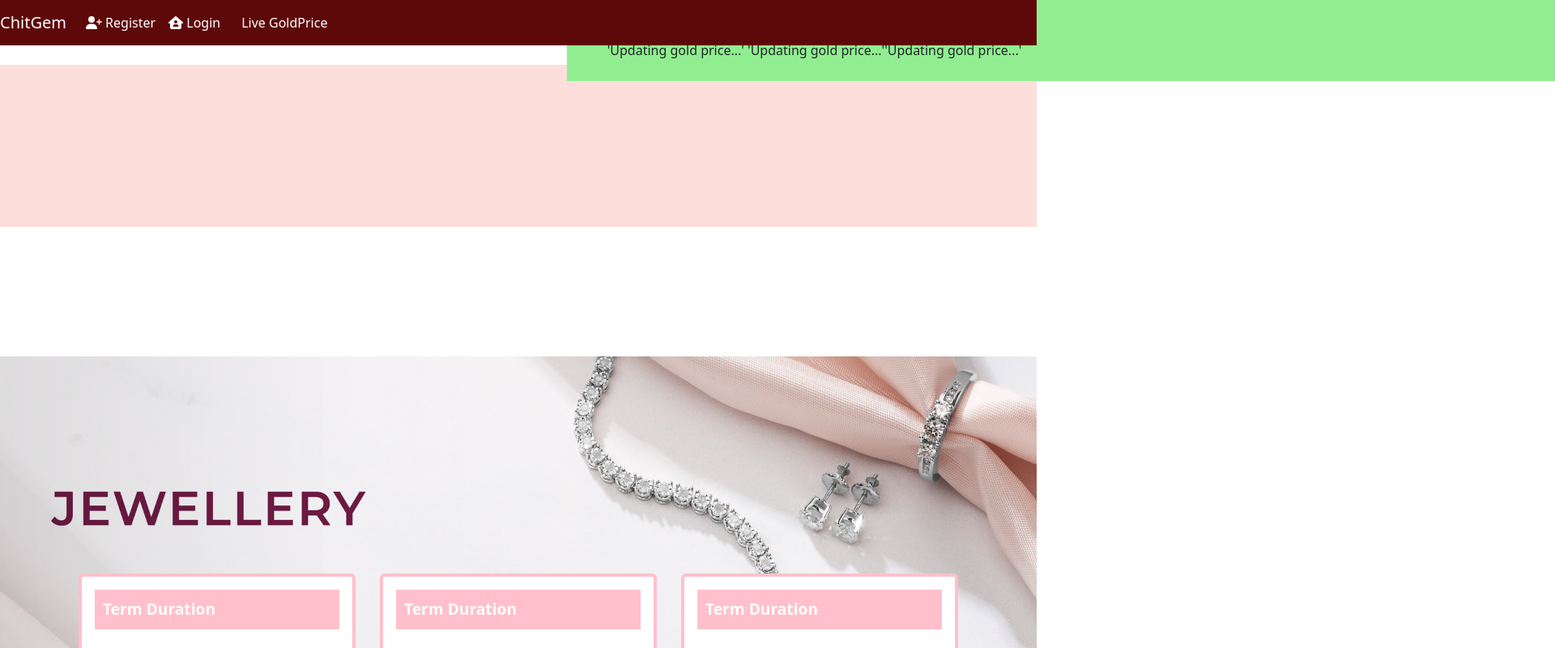
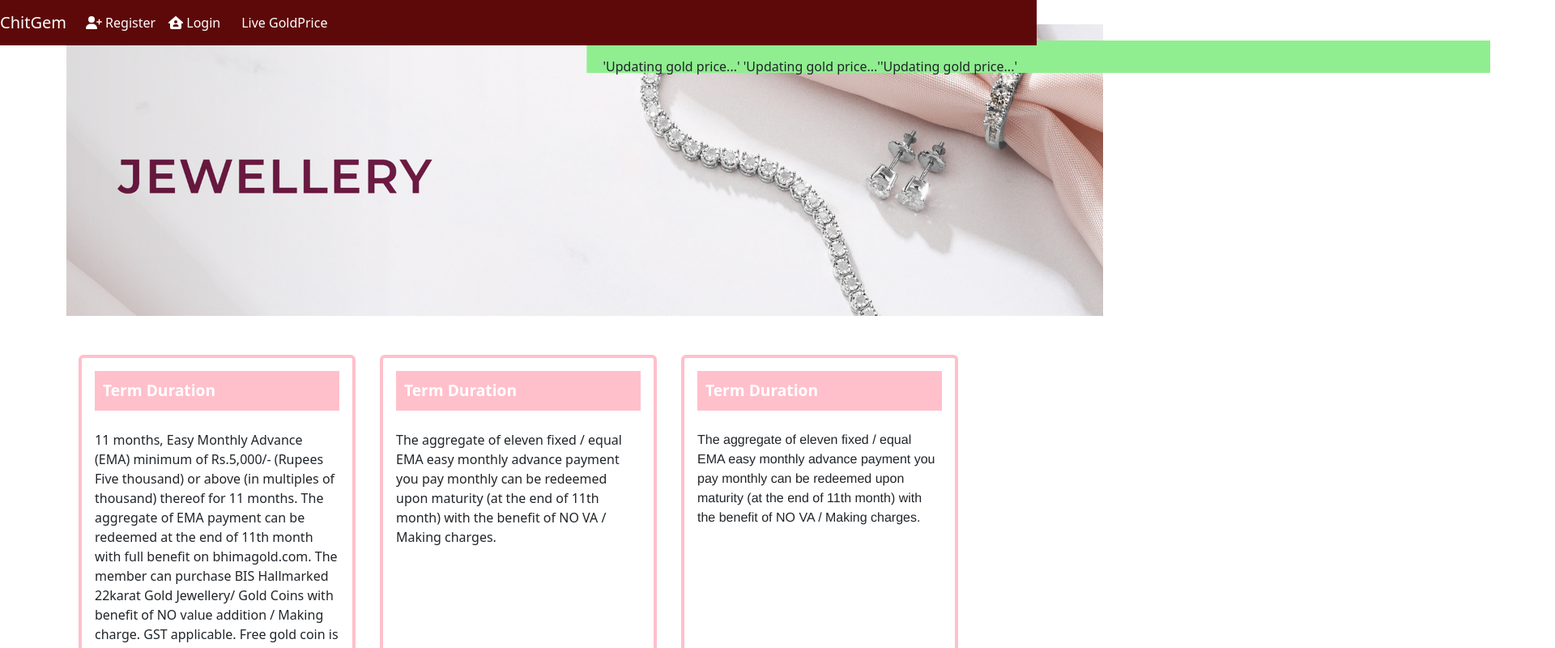
Before and after one commit to hemaswathi2002/ChitGem-app, a React (Create React App) app in the folder frontend/my-app/: page / in a window 1280 px wide. Shown: the top 800 px of the page at 81% size, 1920 px wide, since content can reach past the window. Built offline with nearby package versions, Linux system fonts and the light colour scheme; no server answers.

Commit message:
home  page

```diff
--- a/frontend/my-app/src/Components/header/header.js
+++ b/frontend/my-app/src/Components/header/header.js
@@ -98,5 +98,7 @@ export default function Header() {
                 </Nav>
             </Navbar.Collapse>
         </Navbar>
+
+
     );
 }
--- a/frontend/my-app/src/Components/usersControl/Home.js
+++ b/frontend/my-app/src/Components/usersControl/Home.js
@@ -1,27 +1,24 @@
 import React from "react";
-import { Card, CardBody, CardTitle, CardText } from 'reactstrap'; // Import Bootstrap card components
-import { useAuth } from "../../Context/AuthrorizeContext";
-import img from '../homeimg/Jewellery_Banner_AH_1920.jpg';
-import LiveGoldPriceDisplay from "./LiveGoldPriceDisplay";
+import { Card, CardBody, CardTitle, CardText,Container} from 'reactstrap'
+import { useAuth } from "../../Context/AuthrorizeContext"
+import img from '../homeimg/Jewellery_Banner_AH_1920.jpg'
+import LiveGoldPriceDisplay from "./LiveGoldPriceDisplay"
 import '../../index.css'
 export default function Home() {
-    const { user } = useAuth();
+    const { user } = useAuth()
 
     return (
         <>
-        <LiveGoldPriceDisplay/>
-
-        <div style={{ minHeight: "120vh", display: "flex", flexDirection: "column", alignItems: "center",paddingTop:"80px"  }}>
-             <div style={{ backgroundColor: "#FCDEDA", width: "100%", padding: "100px" }}>
+            <Container style={{ paddingTop: "50px" }}>
+                <LiveGoldPriceDisplay />
+            </Container>
+            <div>
+                {/* <Container style={{ display: "flex", justifyContent: "center", alignItems: "center", paddingTop: "370px" }}>
+                    <img src={img} alt="Jewellery Banner" className="banner-image" style={{ width: "100vw" }} />
+                </Container> */}
             </div>
-            <div style={{ display: "flex", justifyContent: "center", alignItems: "center", minHeight: "calc(60vh - 100px)" }}>
-                <img
-                    src={img}
-                    alt="Your Image"
-                    style={{ maxWidth: "100%", height: "auto" }}
-                />
-            </div>
-            <div className="container mt-5">
+            <div>
+            <Container className="container mt-5">
     <div className="row">
         <div className="col-md-4 d-flex">
             <Card className="border border-4 border-darkpink flex-fill" style={{ borderColor: '#FFC0CB'}}>
@@ -54,9 +51,8 @@ export default function Home() {
             </Card>
         </div>
     </div>
+</Container>
 </div>
-
-        </div>
-        </>
+</>
     );
 }
--- a/frontend/my-app/src/Components/usersControl/LiveGoldPriceDisplay.js
+++ b/frontend/my-app/src/Components/usersControl/LiveGoldPriceDisplay.js
@@ -1,6 +1,7 @@
 import React, { useState, useEffect } from 'react'
 import axios from 'axios'
 import Header from '../header/header'
+import img from '../homeimg/Jewellery_Banner_AH_1920.jpg'
 
 export default function LiveGoldPriceDisplay() {
     const [goldPrice, setGoldPrice] = useState(null)
@@ -31,7 +32,7 @@ export default function LiveGoldPriceDisplay() {
 
     return (
         <div className="gold-price-container"  >
-            <div className="moving-strip"  style = {{padding:'50px'}} >
+            <div className="moving-strip"  style = {{padding:'20px'}} >
                 {goldPrice !== null ? (
     <div>
     <p style={{ fontSize: '20px' }}>
@@ -45,6 +46,12 @@ export default function LiveGoldPriceDisplay() {
                     </div>
                 )}
             </div>
+
+        <div>
+                <div style={{ display: "flex", justifyContent: "center", alignItems: "center" ,paddingTop:"340px"}}>
+                    <img src={img} alt="Jewellery Banner" className="banner-image" style={{ width: "100vw" }} />
+                </div>
+            </div>
         </div>
     )
 }
--- a/frontend/my-app/src/index.css
+++ b/frontend/my-app/src/index.css
@@ -172,6 +172,8 @@ img {
   height: 5px;
   background-color: #90EE90;
   animation: moveText 12s linear infinite;
+  padding-bottom: 0;
+
 
 }
 
```
